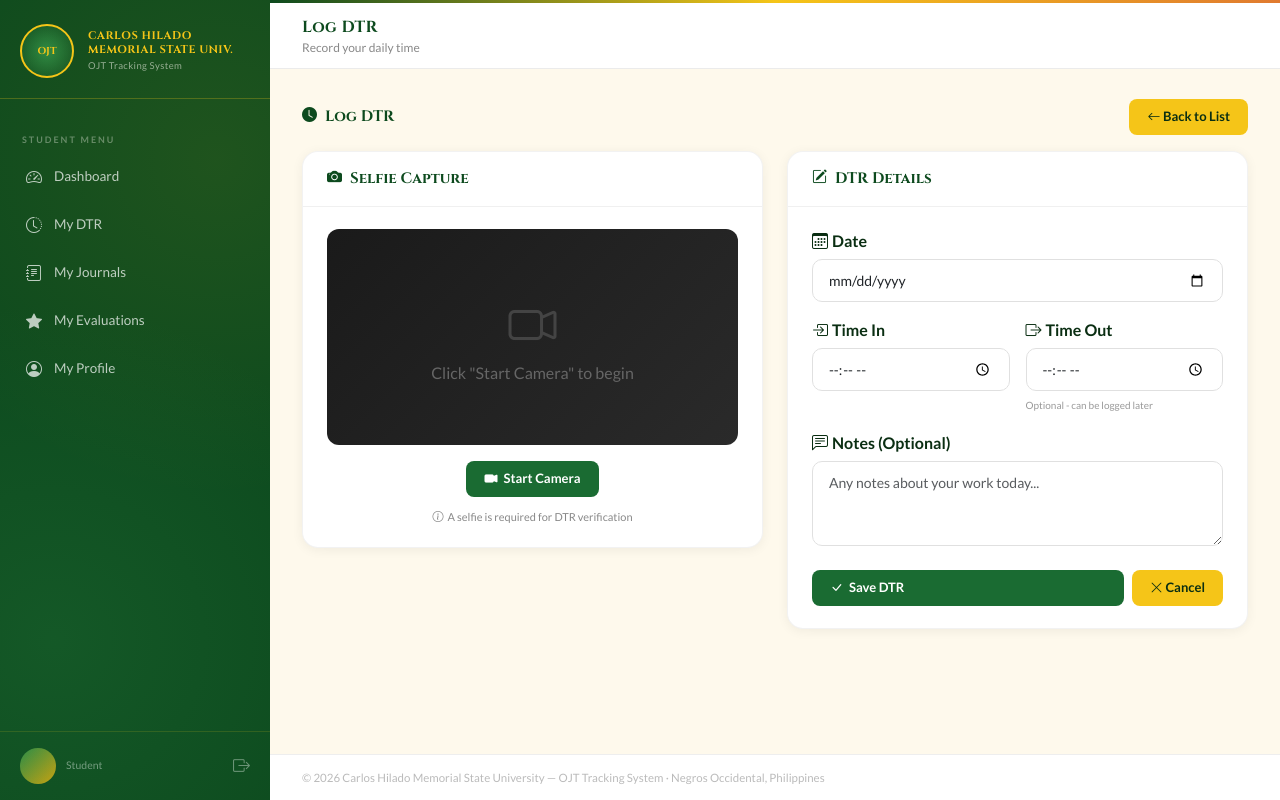
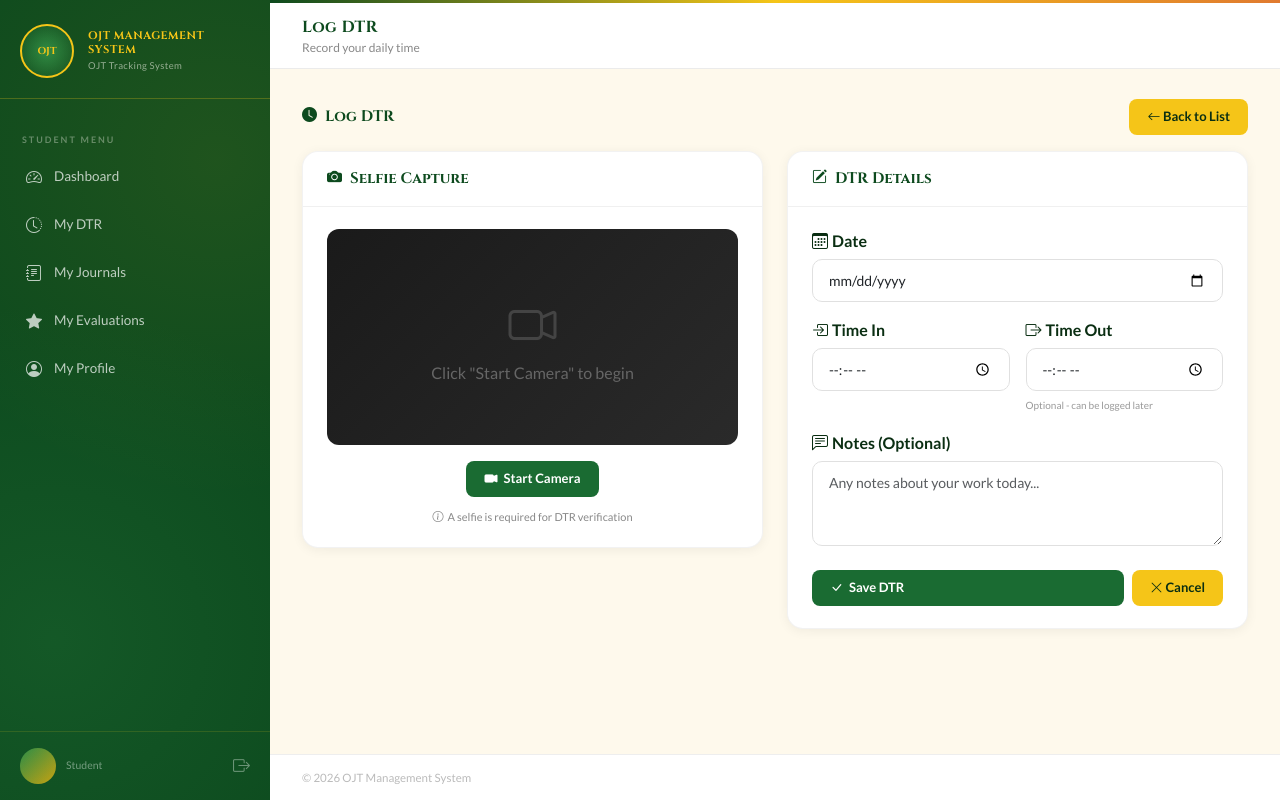
Before and after one commit to johncholopingcale-ctrl/ojt-tracking-system, a Django app: template templates/student/dtr_log.html in a window 1280 px wide. Run offline with Django 4.2, Linux system fonts and the light colour scheme; the template is opened without the code that fills it, so the values that code supplies are empty.

Commit message:
Replace Carlos Hilado with OJT Management System

```diff
--- a/templates/student/base_student.html
+++ b/templates/student/base_student.html
@@ -15,7 +15,7 @@ Inheritance chain: base.html -> base_student.html -> specific_page.html
     <div class="sidebar-brand">
         <div class="brand-logo-svg">OJT</div>
         <div class="brand-text">
-            <div class="brand-title">Carlos Hilado<br>Memorial State Univ.</div>
+            <div class="brand-title">OJT Management<br>System</div>
             <div class="brand-sub">OJT Tracking System</div>
         </div>
     </div>
@@ -98,7 +98,7 @@ Inheritance chain: base.html -> base_student.html -> specific_page.html
     </main>
 
     <footer class="footer-custom">
-        © 2026 Carlos Hilado Memorial State University — OJT Tracking System · Negros Occidental, Philippines
+        © 2026 OJT Management System
     </footer>
 </div>
 
--- a/templates/supervisor/base_supervisor.html
+++ b/templates/supervisor/base_supervisor.html
@@ -15,7 +15,7 @@ Inheritance chain: base.html -> base_supervisor.html -> specific_page.html
     <div class="sidebar-brand">
         <div class="brand-logo-svg">OJT</div>
         <div class="brand-text">
-            <div class="brand-title">Carlos Hilado<br>Memorial State Univ.</div>
+            <div class="brand-title">OJT Management<br>System</div>
             <div class="brand-sub">OJT Tracking System</div>
         </div>
     </div>
@@ -96,7 +96,7 @@ Inheritance chain: base.html -> base_supervisor.html -> specific_page.html
     </main>
 
     <footer class="footer-custom">
-        © 2026 Carlos Hilado Memorial State University — OJT Tracking System · Negros Occidental, Philippines
+        © 2026 OJT Management System
     </footer>
 </div>
 
--- a/templates/teacher/base_teacher.html
+++ b/templates/teacher/base_teacher.html
@@ -15,7 +15,7 @@ Inheritance chain: base.html -> base_teacher.html -> specific_page.html
     <div class="sidebar-brand">
         <div class="brand-logo-svg">OJT</div>
         <div class="brand-text">
-            <div class="brand-title">Carlos Hilado<br>Memorial State Univ.</div>
+            <div class="brand-title">OJT Management<br>System</div>
             <div class="brand-sub">OJT Tracking System</div>
         </div>
     </div>
@@ -115,7 +115,7 @@ Inheritance chain: base.html -> base_teacher.html -> specific_page.html
     </main>
 
     <footer class="footer-custom">
-        © 2026 Carlos Hilado Memorial State University — OJT Tracking System · Negros Occidental, Philippines
+        © 2026 OJT Management System
     </footer>
 </div>
 
```
